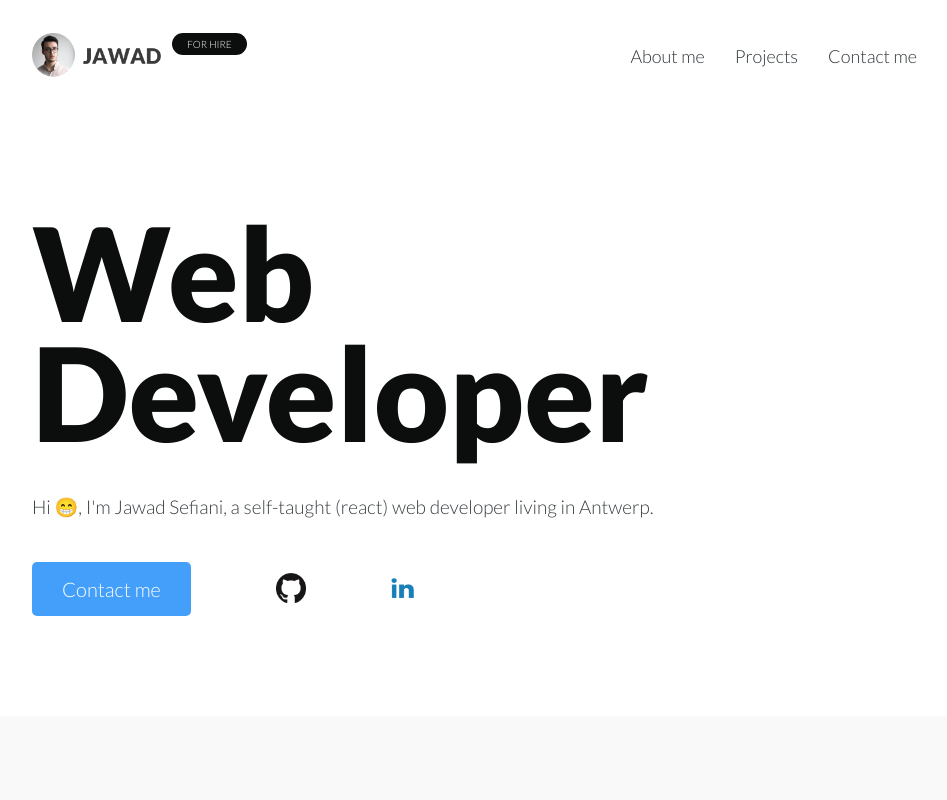
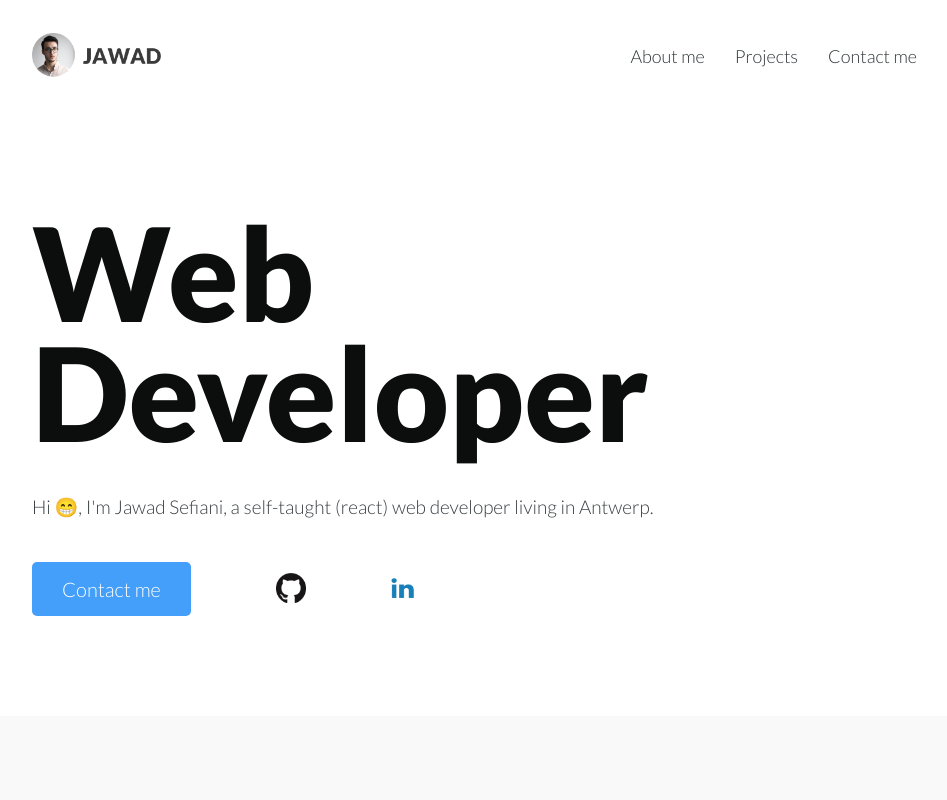
Before and after one commit to jsefiani/jsefiani.github.io, a website: page index.html in a window 1280 px wide. Shown: the top 800 px of the page, without its empty margins (158-1105 px from the left). Drawn offline with Linux system fonts and the light colour scheme.

Commit message:
Update index.html

```diff
--- a/index.html
+++ b/index.html
@@ -14,7 +14,7 @@
         <div class="logo__box">
             <a href="#" class="logo__link">
                 <img src="./img/Logo.png" class="logo" alt="Logo Jawad Sefiani Web Developer">
-                <span class="logo__for-hire">For hire</span>
+<!--                 <span class="logo__for-hire">For hire</span> -->
             </a>
         </div>
         <nav class="navigation">
```
